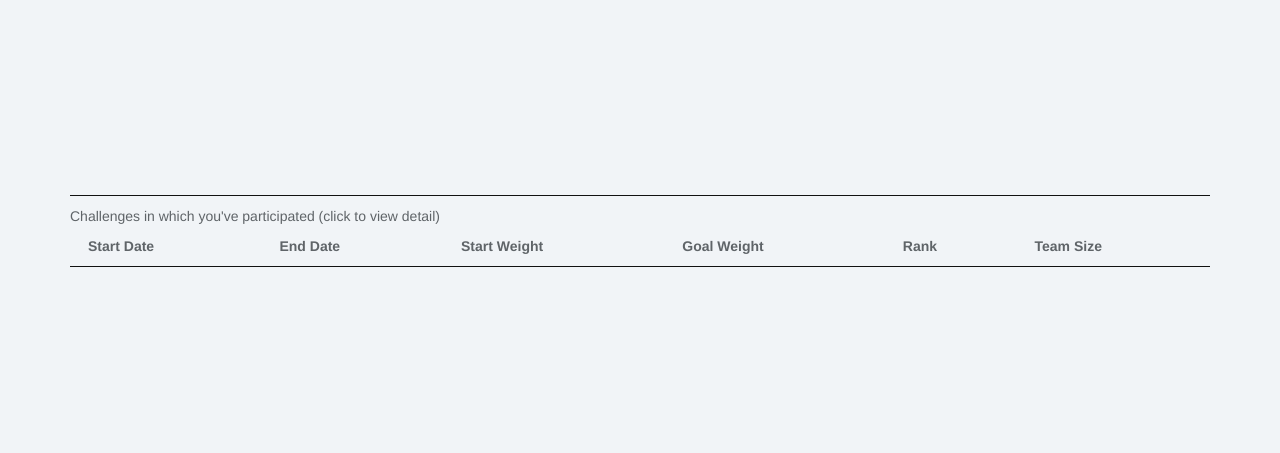
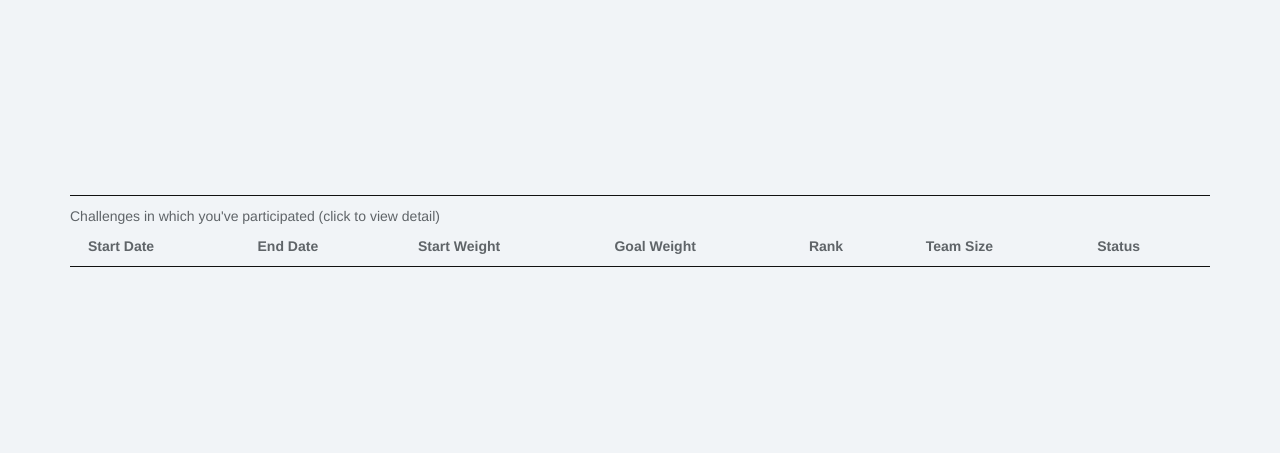
Before and after one commit to mohamadcharaf/weightchallenge, a PHP site: page /history.php in a window 1280 px wide. Shown: the part 245-698 px from the top of the page. Run offline with PHP 8.4, Linux system fonts and the light colour scheme; the visitor is signed in with stand-in values (Sample User, id 1); data that the repository does not hold is empty; some web fonts are replaced.

Commit message:
Added status to challenge display

```diff
--- a/history.php
+++ b/history.php
@@ -103,6 +103,7 @@ $( document ).ready( function(){
         <th>Goal Weight</th>
         <th>Rank</th>
         <th>Team Size</th>
+        <th>Status</th>
       </tr>
     </thead>
   </table>
--- a/history_dl.php
+++ b/history_dl.php
@@ -87,7 +87,7 @@ else if( $action === 'participation'){
 
   // Get the actual data for display
   $sql_string = '
-     SELECT fk_challenge_id, start_date, end_date , start_weight, goal_weight, rank, team_size
+     SELECT fk_challenge_id, start_date, end_date , start_weight, goal_weight, rank, team_size, status
        FROM wc__challenge_participant
       WHERE fk_user_id = :uid
    ORDER BY start_date DESC
```
